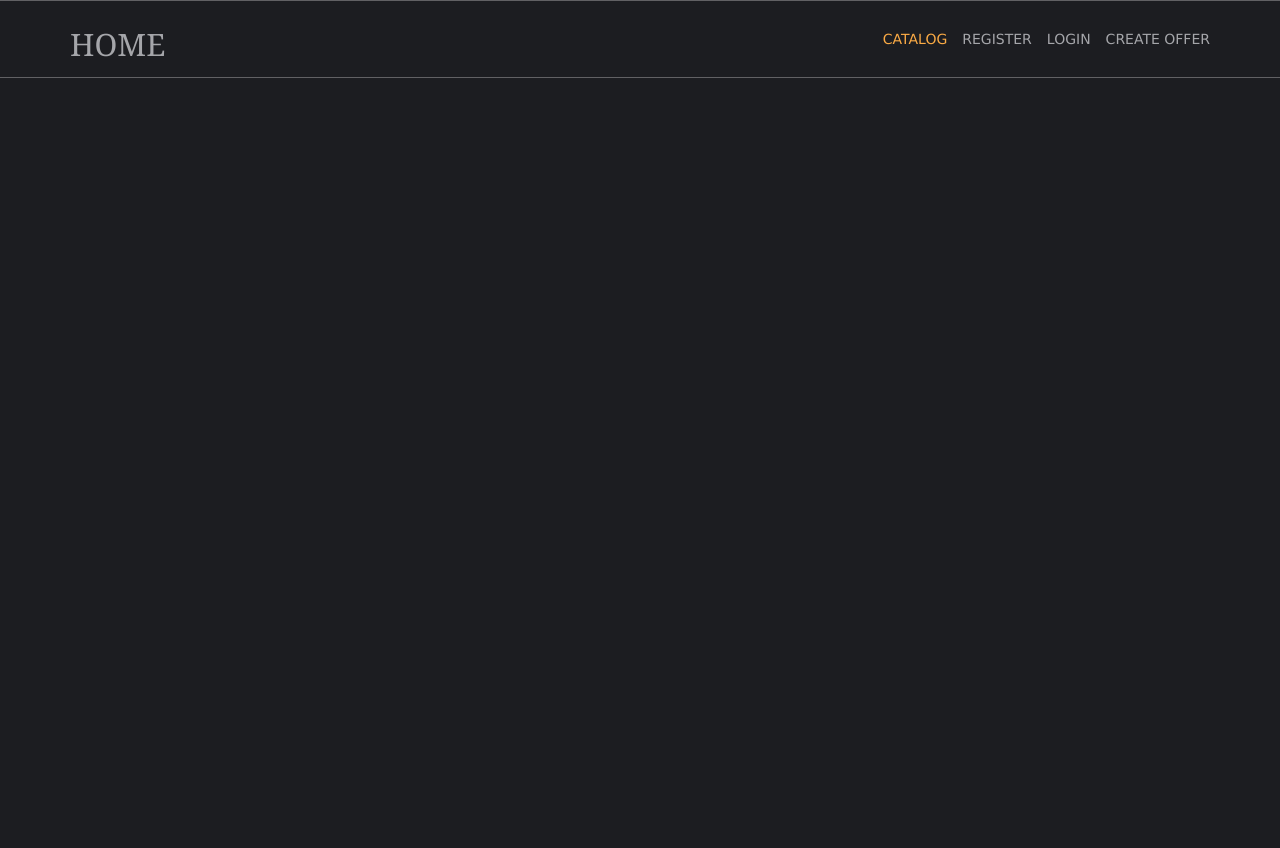
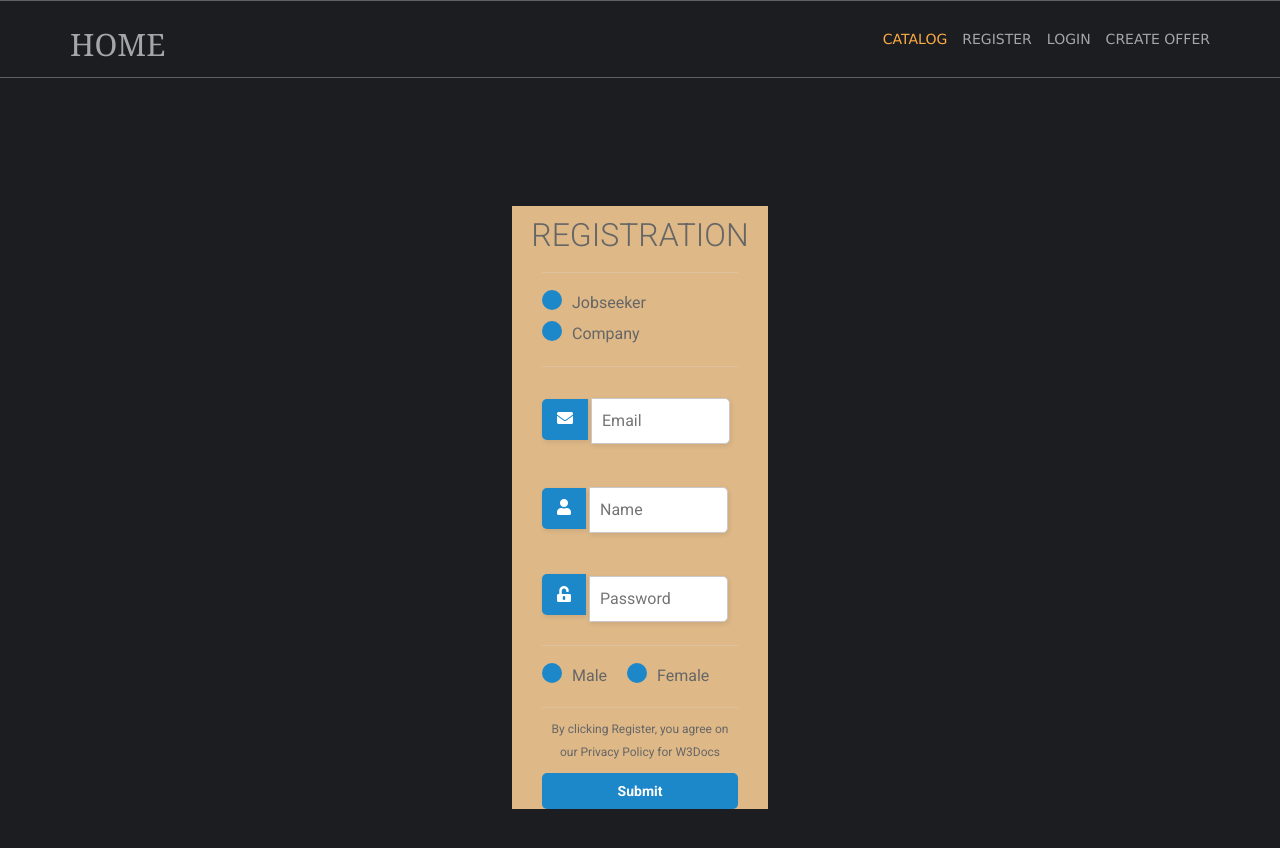
Before and after one commit to RadomirPetkov/job-vacancy-platform, a React (Create React App) app: page /login in a window 1280 px wide. Shown: the top 848 px of the page. Before the commit the page ends 800 px from the top, so only its background shows below. Built offline with nearby package versions, Linux system fonts and the light colour scheme.

Commit message:
create controlled login form

```diff
--- a/public/index.html
+++ b/public/index.html
@@ -9,6 +9,8 @@
       content="Web site created using create-react-app"
     />
     <link href="layout/styles/layout.css" rel="stylesheet" type="text/css" media="all">
+    <link href="https://fonts.googleapis.com/css?family=Roboto:300,400,500,700" rel="stylesheet">
+    <link rel="stylesheet" href="https://use.fontawesome.com/releases/v5.4.1/css/all.css" integrity="sha384-5sAR7xN1Nv6T6+dT2mhtzEpVJvfS3NScPQTrOxhwjIuvcA67KV2R5Jz6kr4abQsz" crossorigin="anonymous">
 
     <title>React App</title>
 
--- a/src/App.js
+++ b/src/App.js
@@ -2,15 +2,16 @@ import { Navbar } from "./components/Navbar/Navbar";
 import { Routes, Route } from 'react-router-dom'
 import { Home } from "./components/Home/Home";
 import { Catalog } from "./components/Catalog/Catalog";
+import { Login } from "./components/Login/Login";
 function App() {
   return (
-    <div className="App">
+
       <>
         <Navbar />
         <Routes>
           <Route path="/" element={<Home />}></Route>
           <Route path="/catalog" element={<Catalog />}></Route>
-
+          <Route path="/login" element={<Login />}></Route>
         </Routes>
 
 
@@ -20,7 +21,6 @@ function App() {
         <script src="layout/scripts/jquery.mobilemenu.js"></script>
       </>
 
-    </div>
   );
 }
 
--- /dev/null
+++ b/src/components/Login/Login.css
@@ -0,0 +1,134 @@
+.div-body{
+    display: flex;
+    justify-content: center;
+    height: 100%;
+    }
+
+    .registration-header, .registration-body, input, .registration-par {
+    padding: 0;
+    margin: 0;
+    outline: none;
+    font-family: Roboto, Arial, sans-serif;
+    font-size: 16px;
+    color: #666;
+    }
+    .registration-header {
+    padding: 10px 0;
+    font-size: 32px;
+    font-weight: 300;
+    text-align: center;
+    }
+    .registration-par {
+    font-size: 12px;
+    }
+    hr {
+    color: #a9a9a9;
+    opacity: 0.3;
+    }
+    .main-block {
+    max-width: 340px;
+    min-height: 460px;
+    padding: 10px 0;
+    margin: auto;
+    border-radius: 5px;
+    border: solid 1px #ccc;
+    box-shadow: 1px 2px 5px rgba(0,0,0,.31);
+    background: #ebebeb;
+    }
+    form {
+    margin: 0 30px;
+    }
+    .account-type, .gender {
+    margin: 15px 0;
+    }
+    input[type=radio] {
+    display: none;
+    }
+    label#icon {
+    margin: 0;
+    border-radius: 5px 0 0 5px;
+    }
+    label.radio {
+    position: relative;
+    display: inline-block;
+    padding-top: 4px;
+    margin-right: 20px;
+    text-indent: 30px;
+    overflow: visible;
+    cursor: pointer;
+    }
+    label.radio:before {
+    content: "";
+    position: absolute;
+    top: 2px;
+    left: 0;
+    width: 20px;
+    height: 20px;
+    border-radius: 50%;
+    background: #1c87c9;
+    }
+    label.radio:after {
+    content: "";
+    position: absolute;
+    width: 9px;
+    height: 4px;
+    top: 8px;
+    left: 4px;
+    border: 3px solid #fff;
+    border-top: none;
+    border-right: none;
+    transform: rotate(-45deg);
+    opacity: 0;
+    }
+    input[type=radio]:checked + label:after {
+    opacity: 1;
+    }
+    input[type=text], input[type=password] {
+    width: calc(100% - 57px);
+    height: 46px;
+    display: inline;
+    margin: 23px 0 20px 3px;
+    padding-left: 10px;
+    border-radius: 0 5px 5px 0;
+    border: solid 1px #cbc9c9;
+    box-shadow: 1px 2px 5px rgba(0,0,0,.09);
+    background: #fff;
+    }
+    input[type=password] {
+    margin-bottom: 15px;
+    }
+    #icon {
+    display: inline-block;
+    padding: 9.3px 15px;
+    box-shadow: 1px 2px 5px rgba(0,0,0,.09);
+    background: #1c87c9;
+    color: #fff;
+    text-align: center;
+    }
+    .btn-block {
+    margin-top: 10px;
+    text-align: center;
+    }
+    button {
+    width: 100%;
+    padding: 10px 0;
+    margin: 10px auto;
+    border-radius: 5px;
+    border: none;
+    background: #1c87c9;
+    font-size: 14px;
+    font-weight: 600;
+    color: #fff;
+    margin-bottom: 100px;
+
+    }
+    button:hover {
+    background: #26a9e0;
+    }
+    .registration-body {
+      background-color: burlywood;
+      width: auto;
+      margin-left: 40%;
+      margin-right: 40%;
+      margin-top: 10%;
+    }
--- /dev/null
+++ b/src/components/Login/Login.js
@@ -0,0 +1,111 @@
+import { useState } from "react"
+import "./Login.css"
+export const Login = () => {
+    const [userData, setUserData] = useState({
+        email: '',
+        name: '',
+        password: '',
+        accountType: 'jobseeker',
+        gender: ""
+    })
+
+    const changeHandler = (e) => {
+        setUserData((oldstate) => ({
+            ...oldstate, [e.target.id]: e.target.value
+        }))
+    }
+
+    const radioChangeHandler = (e) =>{
+        setUserData((oldState)=> ({
+            ...oldState, [e.target.name]:e.target.id
+        }))
+    }
+
+    return <div className="registration-body">
+        <div className="main-login-block">
+            <h1 className="registration-header">Registration</h1>
+            <form id="login-form" action="/">
+                <hr />
+
+                <div className="account-type">
+                    <input
+                        type="radio"
+                        id="jobseeker"
+                        name="accountType"
+                    // checked={userData.accountType == 'jobseeker' ? 'checked' : ''}
+                    onChange={radioChangeHandler}
+
+                    />
+                    <label htmlFor="jobseeker" className="radio">
+                        Jobseeker
+                    </label>
+
+                    <input
+                        type="radio"
+                        defaultValue="none"
+                        id="company"
+                        name="accountType"
+                    // checked={userData.accountType == 'company' ? 'checked' : ''}
+                    onChange={radioChangeHandler}
+                    />
+                    <label htmlFor="company" className="radio">
+                        Company
+                    </label>
+                </div>
+                <hr />
+                <label id="icon" htmlFor="name">
+                    <i className="fas fa-envelope" />
+                </label>
+                <input
+                    type="text"
+                    name="name"
+                    id="email"
+                    placeholder="Email"
+                    required=""
+                    value={userData.email}
+                    onChange={changeHandler} />
+
+                <label id="icon" htmlFor="name">
+                    <i className="fas fa-user" />
+                </label>
+                <input type="text" name="name" id="account" placeholder="Name" required="" />
+                <label id="icon" htmlFor="name">
+                    <i className="fas fa-unlock-alt" />
+                </label>
+                <input
+                    type="password"
+                    name="name"
+                    id="password"
+                    placeholder="Password"
+                    required=""
+                />
+                <hr />
+                <div className="gender">
+                    <input
+                        type="radio"
+                        defaultValue="none"
+                        id="male"
+                        name="gender"
+
+                    />
+                    <label htmlFor="male" className="radio" >
+                        Male
+                    </label>
+                    <input type="radio" defaultValue="none" id="female" name="gender" />
+                    <label htmlFor="female" className="radio">
+                        Female
+                    </label>
+                </div>
+                <hr />
+                <div className="btn-block">
+                    <p className="registration-par">
+                        By clicking Register, you agree on our Privacy Policy for W3Docs
+                    </p>
+                    <button className="submit-login" type="submit" href="/">
+                        Submit
+                    </button>
+                </div>
+            </form>
+        </div>
+    </div >
+}
```
Also changed, not shown: public/layout/styles/framework.css (line endings or trailing spaces).
